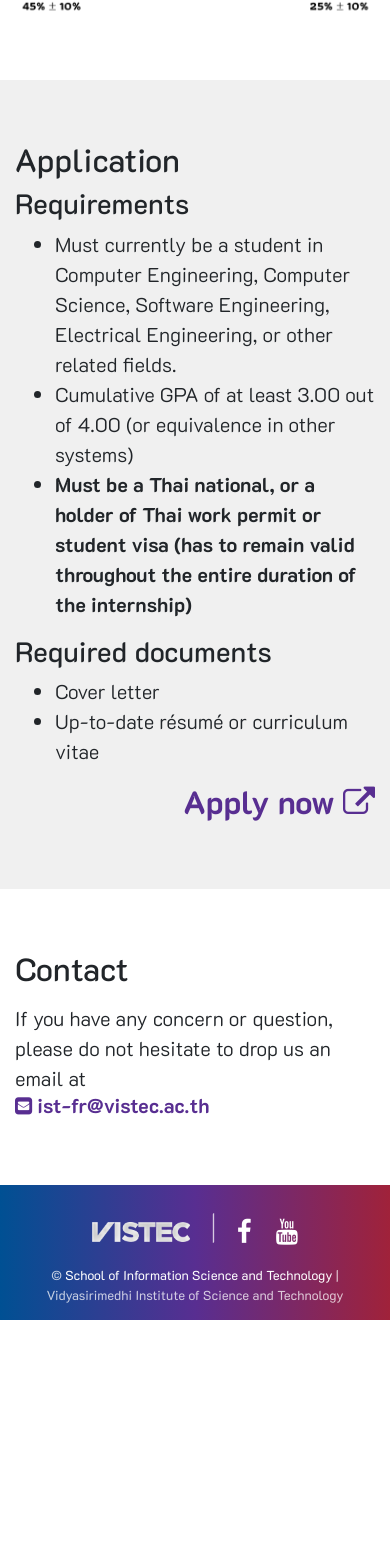
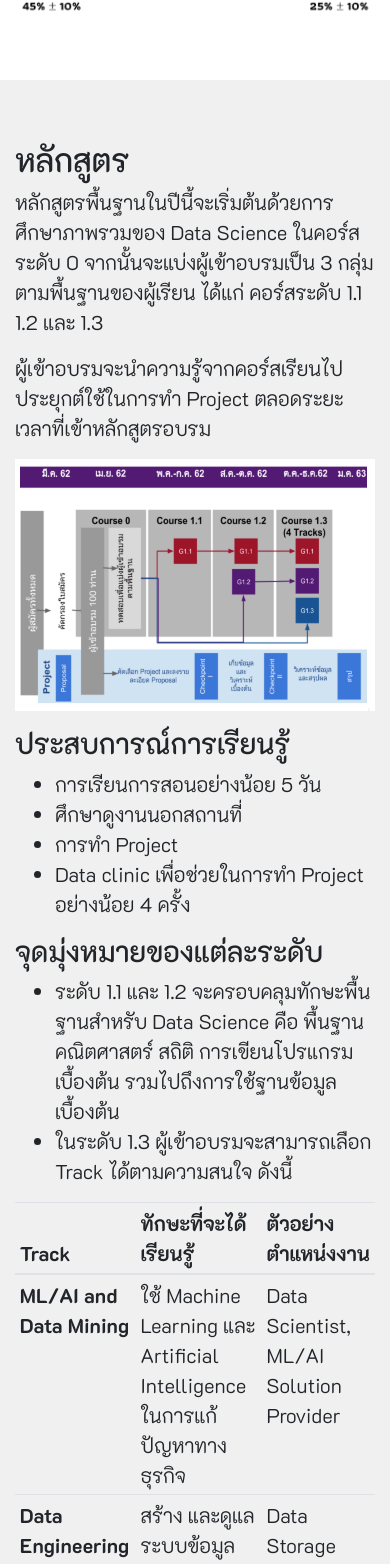
Before and after one commit to gc-vistec/gc-vistec.github.io, a Vue app: page / in a window 390 px wide. Shown: the part 2096-3660 px from the top of the page. Before the commit the page ends 3416 px from the top, so only its background shows below. Built offline with nearby package versions, Linux system fonts and the light colour scheme; what vue-scrollactive, vuetable-2 would draw is missing.

Commit message:
Add curriculum

```diff
--- a/src/components/Home/Application.vue
+++ b/src/components/Home/Application.vue
@@ -1,9 +1,9 @@
 <template>
-  <section id="application" class="lead">
+  <section id="requirements" class="lead">
     <div class="container">
       <div class="row">
         <div class="col-md-6">
-          <h2>Application</h2>
+          <h2>คุณสมบัติของผู้สมัคร</h2>
         </div>
         <div class="col-md-6 text-right">
         </div>
--- /dev/null
+++ b/src/components/Home/Curriculum.vue
@@ -0,0 +1,85 @@
+<template>
+  <section id="curriculum" class="lead">
+    <div class="container">
+      <div class="row">
+        <div class="col-md-6">
+          <h2>หลักสูตร</h2>
+        </div>
+        <div class="col-md-6 text-right">
+        </div>
+        <div class="col-lg-12 mx-auto lead">
+          <p>
+            หลักสูตรพื้นฐานในปีนี้จะเริ่มต้นด้วยการศึกษาภาพรวมของ Data Science ในคอร์สระดับ 0 จากนั้นจะแบ่งผู้เข้าอบรมเป็น 3 กลุ่ม ตามพื้นฐานของผู้เรียน ได้แก่ คอร์สระดับ 1.1 1.2 และ 1.3
+          </p>
+          <p>
+            ผู้เข้าอบรมจะนำความรู้จากคอร์สเรียนไปประยุกต์ใช้ในการทำ Project ตลอดระยะเวลาที่เข้าหลักสูตรอบรม
+          </p>
+          <center>
+            <p><img src="../../assets/curriculum.png" style="max-width: 100%; width: 40rem;"></p>
+          </center>
+          <h3>ประสบการณ์การเรียนรู้</h3>
+          <ul>
+            <li>
+              การเรียนการสอนอย่างน้อย 5 วัน
+            </li>
+            <li>
+              ศึกษาดูงานนอกสถานที่
+            </li>
+            <li>
+              การทำ Project
+            </li>
+            <li>
+              Data clinic เพื่อช่วยในการทำ Project อย่างน้อย 4 ครั้ง
+            </li>
+          </ul>
+          <h3>จุดมุ่งหมายของแต่ละระดับ</h3>
+          <ul>
+            <li>
+              ระดับ 1.1 และ 1.2 จะครอบคลุมทักษะพื้นฐานสำหรับ Data Science คือ พื้นฐานคณิตศาสตร์ สถิติ การเขียนโปรแกรมเบื้องต้น รวมไปถึงการใช้ฐานข้อมูลเบื้องต้น
+            </li>
+            <li>
+              ในระดับ 1.3 ผู้เข้าอบรมจะสามารถเลือก Track ได้ตามความสนใจ ดังนี้
+            </li>
+          </ul>
+          <div class="table-responsive-md">
+            <table class="table table-sm">
+              <thead><tr><th>Track</th><th>ทักษะที่จะได้เรียนรู้</th><th>ตัวอย่างตำแหน่งงาน</th></tr></thead>
+              <tbody>
+                <tr>
+                  <th scope="row">ML/AI and Data Mining</th>
+                  <td>ใช้ Machine Learning และ Artificial Intelligence ในการแก้ปัญหาทางธุรกิจ</td>
+                  <td>Data Scientist, ML/AI Solution Provider</td>
+                </tr>
+                <tr>
+                  <th scope="row">Data Engineering</th>
+                  <td>สร้าง และดูแลระบบข้อมูล และช่วย support ข้อมูลให้แก่บุคลากรด้าน Data Science ในแขนงอื่น ๆ</td>
+                  <td>Data Storage and Extraction Manager</td>
+                </tr>
+                <tr>
+                  <th scope="row">Visual Analytics and HCI</th>
+                  <td>นำเสนอข้อมูลในรูปแบบต่างๆ รวมถึงการสร้างเครื่องมือด้านข้อมูลให้แก่บุคคลทั่วไป</td>
+                  <td>User Interface (UI) and User Experience (UX) Expert</td>
+                </tr>
+                <tr>
+                  <th scope="row">Business Analytics</th>
+                  <td>เปลี่ยนข้อมูลให้เป็น business insight และกลยุทธ์ทางธุรกิจ และนำสิ่งเหล่านี้ไปใช้พัฒนาการประกอบธุรกิจ</td>
+                  <td>Business Analytics Solution Provider</td>
+                </tr>
+              </tbody>
+            </table>
+            <h3>กำหนดการ</h3>
+            <center>
+              <p>
+                <img src="../../assets/curriculum-schedule.png" alt="Schedule" style="max-width: 100%; width: 60rem;"><br>
+                <small>กำหนดการอาจมีการเปลี่ยนแปลงตามความเหมาะสม</small>
+              </p>
+            </center>
+          </div>
+        </div>
+        <!-- <div class="col-md-12 text-right">
+          <h2 class="font-weight-bold"><a href="https://goo.gl/forms/gyV9bOPdw0UVpcPy1">Apply now <i class="fa fa-external-link"></i></a></h2>
+        </div> -->
+      </div>
+    </div>
+  </section>
+</template>
--- a/src/components/Home/Home.vue
+++ b/src/components/Home/Home.vue
@@ -21,6 +21,7 @@
     <!-- <key-dates class="bg-stripe"></key-dates> -->
     <objectives class="bg-stripe"></objectives>
     <training-scheme class="bg-stripe"></training-scheme>
+    <curriculum class="bg-stripe"></curriculum>
     <application class="bg-stripe"></application>
     <contact class="bg-stripe"></contact>
     <cs-footer></cs-footer>
@@ -30,6 +31,7 @@
 <script>
   import Objectives from '@/components/Home/Objectives'
   import TrainingScheme from '@/components/Home/TrainingScheme'
+  import Curriculum from '@/components/Home/Curriculum'
   import Application from '@/components/Home/Application'
   import Contact from '@/components/Home/Contact'
   import Navbar from '@/components/Home/Navbar'
@@ -40,6 +42,7 @@
     components: {
       Objectives,
       TrainingScheme,
+      Curriculum,
       Application,
       Contact,
       Navbar,
--- a/src/components/Home/Navbar.vue
+++ b/src/components/Home/Navbar.vue
@@ -16,7 +16,7 @@
             <a class="scrollactive-item nav-link js-scroll-trigger" href="#training-scheme" data-toggle="collapse" data-target=".navbar-collapse.show">รูปแบบการฝึกอบรม</a>
           </li>
           <li class="nav-item">
-            <a class="scrollactive-item nav-link js-scroll-trigger" href="#benefits" data-toggle="collapse" data-target=".navbar-collapse.show">BENEFITS</a>
+            <a class="scrollactive-item nav-link js-scroll-trigger" href="#curriculum" data-toggle="collapse" data-target=".navbar-collapse.show">หลักสูตร</a>
           </li>
           <li class="nav-item">
             <a class="scrollactive-item nav-link js-scroll-trigger" href="#application" data-toggle="collapse" data-target=".navbar-collapse.show">APPLICATION</a>
```
Also changed, not shown: src/assets/curriculum-schedule.png (added), src/assets/curriculum.png (added).
